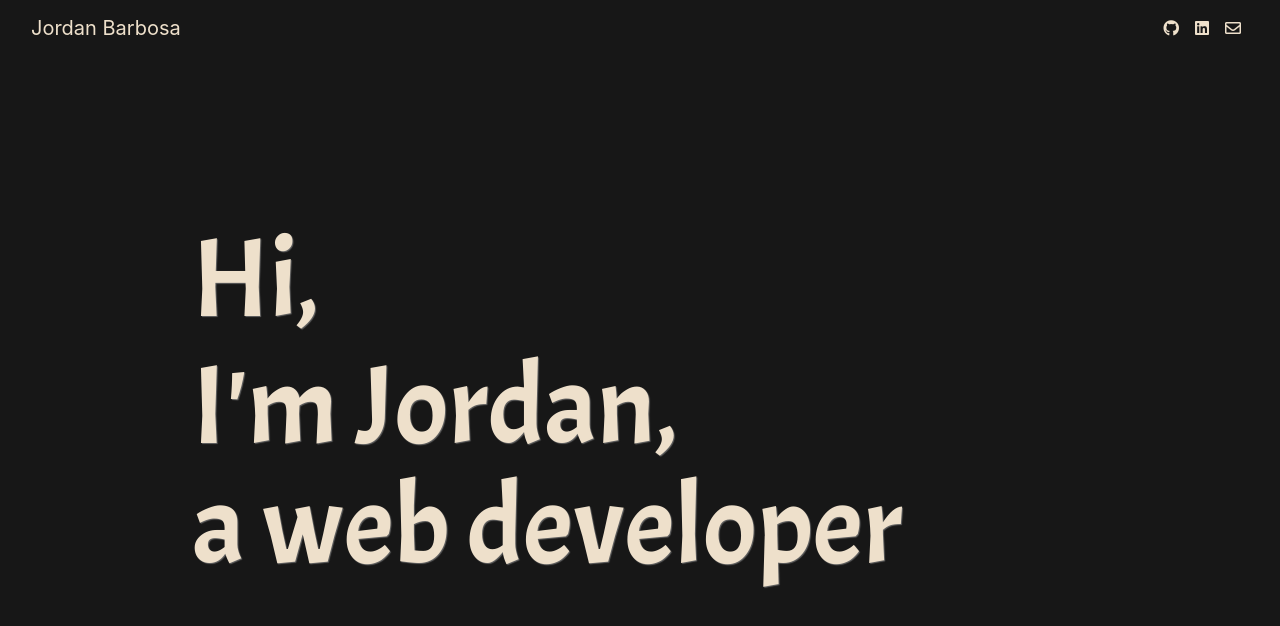
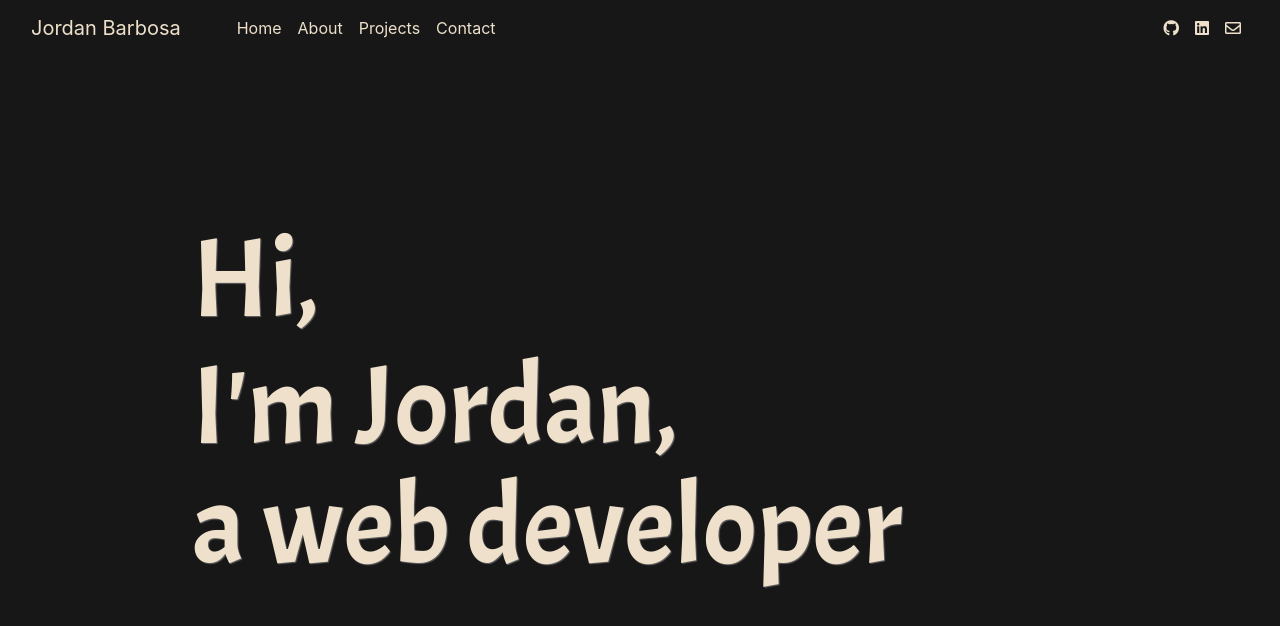
Before and after one commit to jordanjordanb1/portfolio, a React (Create React App) app in the folder client/: page / in a window 1280 px wide. Shown: the top 626 px of the page. Built offline with nearby package versions, Linux system fonts and the light colour scheme.

Commit message:
Added seperate routing file so nav wont rerender

```diff
--- a/client/src/App.tsx
+++ b/client/src/App.tsx
@@ -1,22 +1,18 @@
 import React from 'react';
-import { BrowserRouter, Switch, Route } from 'react-router-dom';
+import { BrowserRouter } from 'react-router-dom';
 import './App.scss';
 import { Provider } from 'react-redux';
 import { ConfigureStore } from './redux/ConfigureStore';
-import Home from './components/Home/Home';
+import Routing from './components/Routing';
 
 const store = ConfigureStore();
 
 export default function App() {
     return (
-        <Provider store={store}>
-            <BrowserRouter>
-                <Switch>
-                    <Route exact to="/">
-                        <Home />
-                    </Route>
-                </Switch>
-            </BrowserRouter>
-        </Provider>
+        <BrowserRouter>
+            <Provider store={store}>
+                <Routing />
+            </Provider>
+        </BrowserRouter>
     );
 }
--- /dev/null
+++ b/client/src/components/Routing.tsx
@@ -0,0 +1,24 @@
+import React, { Suspense } from 'react';
+import { Switch, Route } from 'react-router-dom';
+import Home from '../components/Home/Home';
+import Navbar from './Shared/Navbar/Navbar';
+
+const About = React.lazy(() => import('../components/About/About'));
+const Projects = React.lazy(() => import('../components/Projects/Projects'));
+const Contact = React.lazy(() => import('../components/Contact/Contact'));
+
+export default function Routing() {
+    return (
+        <>
+            <Navbar />
+            <Suspense fallback={<div>Loading...</div>}>
+                <Switch>
+                    <Route exact path="/" component={Home} />
+                    <Route path="/about" component={About} />
+                    <Route path="/projects" component={Projects} />
+                    <Route path="/contact" component={Contact} />
+                </Switch>
+            </Suspense>
+        </>
+    );
+}
--- a/client/src/components/Shared/Navbar/Navbar.tsx
+++ b/client/src/components/Shared/Navbar/Navbar.tsx
@@ -3,22 +3,52 @@ import './Navbar.scss';
 import { default as NavbarBootstrap } from 'react-bootstrap/Navbar';
 import Container from 'react-bootstrap/Container';
 import Nav from 'react-bootstrap/Nav';
+import { NavLink, Link } from 'react-router-dom';
 
 export default function Navbar() {
     return (
         <NavbarBootstrap variant="dark" expand="md">
             <Container fluid>
-                <NavbarBootstrap.Brand href="/">
-                    Jordan Barbosa
+                <NavbarBootstrap.Brand className="mr-md-5">
+                    <Link to="/">Jordan Barbosa</Link>
                 </NavbarBootstrap.Brand>
                 <NavbarBootstrap.Toggle aria-controls="responsive-navbar-nav" />
                 <NavbarBootstrap.Collapse id="responsive-navbar-nav">
+                    <Nav>
+                        <Nav.Item>
+                            <NavLink exact className="nav-link" to="/">
+                                Home
+                            </NavLink>
+                        </Nav.Item>
+                        <Nav.Item>
+                            <NavLink className="nav-link" to="/about">
+                                About
+                            </NavLink>
+                        </Nav.Item>
+                        <Nav.Item>
+                            <NavLink className="nav-link" to="/Projects">
+                                Projects
+                            </NavLink>
+                        </Nav.Item>
+                        <Nav.Item>
+                            <NavLink className="nav-link" to="/contact">
+                                Contact
+                            </NavLink>
+                        </Nav.Item>
+                    </Nav>
+
                     <Nav className="ml-auto social-links d-flex flex-row justify-content-center">
-                        <Nav.Link href="https://github.com/jordanjordanb1/">
+                        <Nav.Link
+                            target="_blank"
+                            href="https://github.com/jordanjordanb1/"
+                        >
                             <i className="fab fa-github"></i>
                         </Nav.Link>
 
-                        <Nav.Link href="https://www.linkedin.com/in/jordan-barbosa/">
+                        <Nav.Link
+                            target="_blank"
+                            href="https://www.linkedin.com/in/jordan-barbosa/"
+                        >
                             <i className="fab fa-linkedin"></i>
                         </Nav.Link>
 
```
